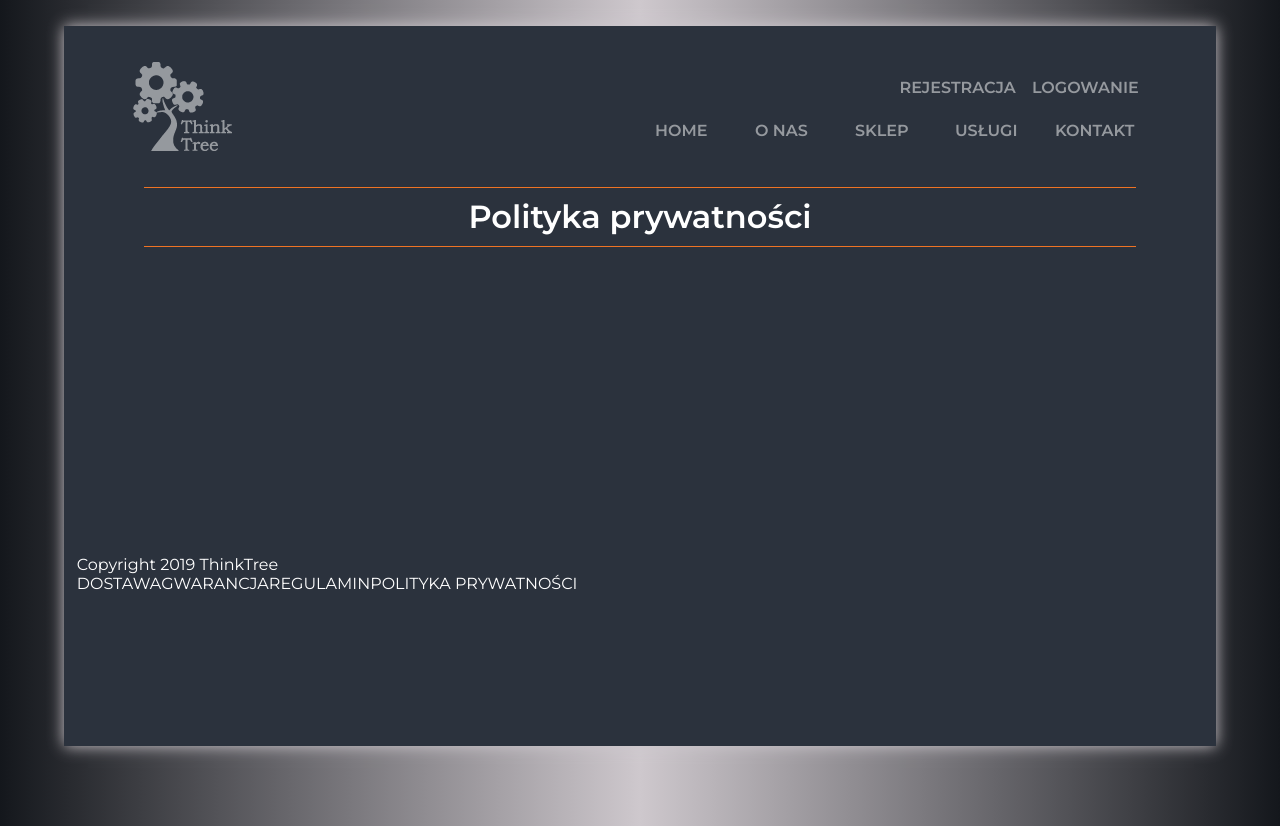
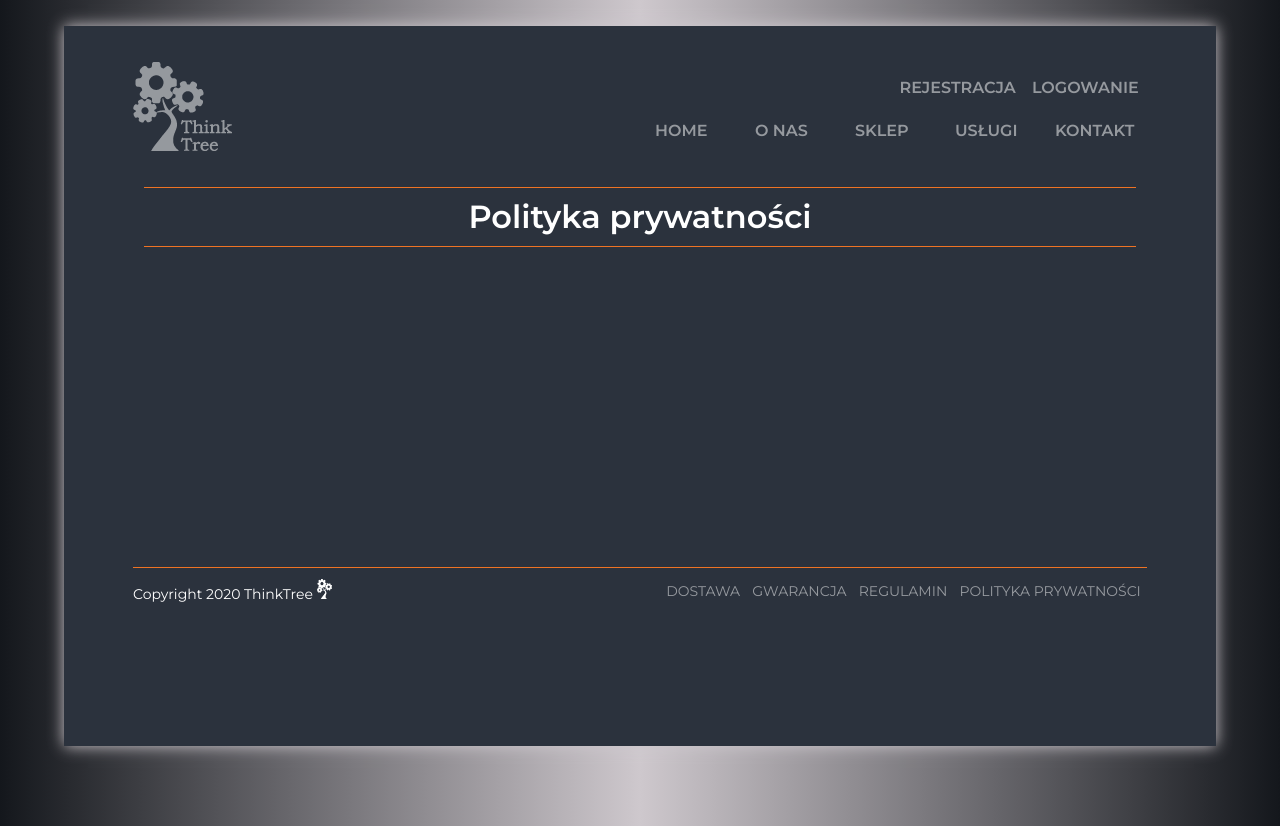
Before and after one commit to ArlBiern/OnlineShop, a React (Create React App) app in the folder client/: page /privacy in a window 1280 px wide. Built offline with nearby package versions, Linux system fonts and the light colour scheme; no server answers.

Commit message:
Update Footer component

```diff
--- a/client/src/components/Footer.js
+++ b/client/src/components/Footer.js
@@ -1,10 +1,11 @@
 import React from 'react';
 import { Link } from 'react-router-dom';
+import '../styles/Footer.css';
 
 const Footer = () => {
   return (
     <footer>
-      <p>Copyright 2019 ThinkTree</p>
+      <p>Copyright 2020 ThinkTree <img src="/img/logo_xs.png" alt="" /></p>
       <div>
         <Link to="/delivery">Dostawa</Link>
         <Link to="/warranty">Gwarancja</Link>
--- /dev/null
+++ b/client/src/styles/Footer.css
@@ -0,0 +1,36 @@
+footer {
+  width: 90%;
+  margin: 1% auto;
+  padding-top: 1%;
+  display: flex;
+  align-items: center;
+  justify-content: space-between;
+  flex-wrap: wrap;
+  border-top: 1px solid var(--details);
+  font-size: 14px;
+}
+
+footer img {
+  height: 20px;
+  width: auto;
+}
+
+footer a {
+  margin: 0 1%;
+  opacity: 0.5;
+  transition: all 0.3s ease;
+}
+
+footer a:hover {
+  color: var(--details);
+  opacity: 1;
+}
+
+footer p {
+  width: 30%;
+}
+
+footer div {
+  text-align: end;
+  width: 60%;
+}
```
Also changed, not shown: client/public/img/logo_xs.png (added).
